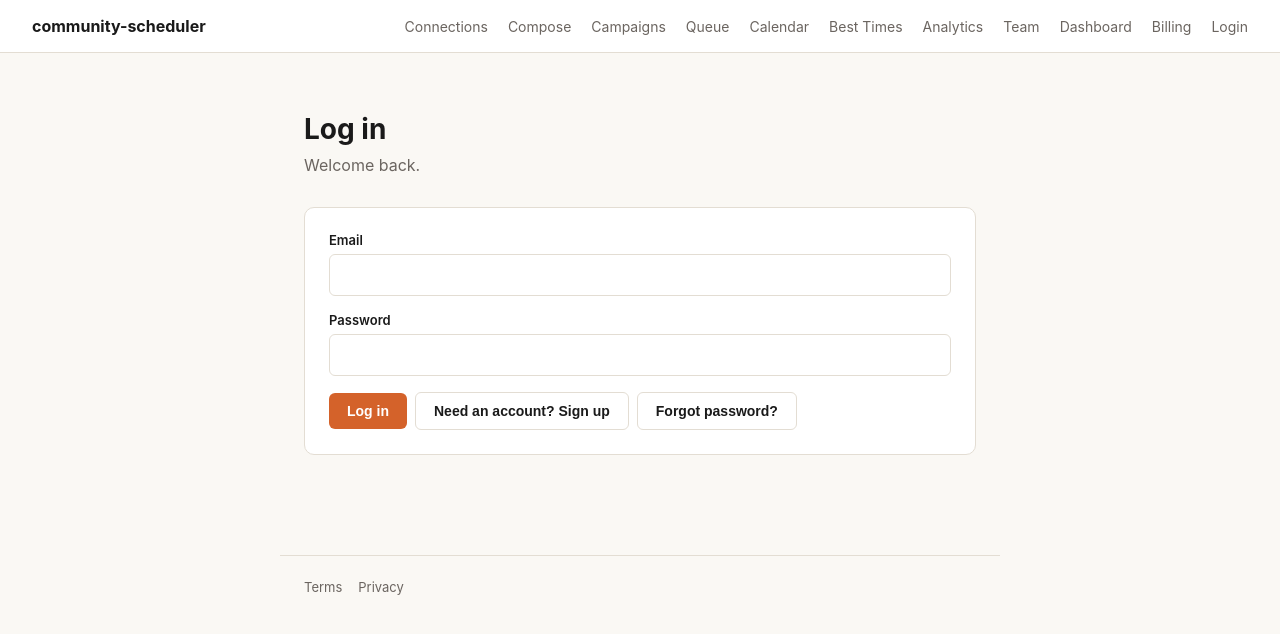
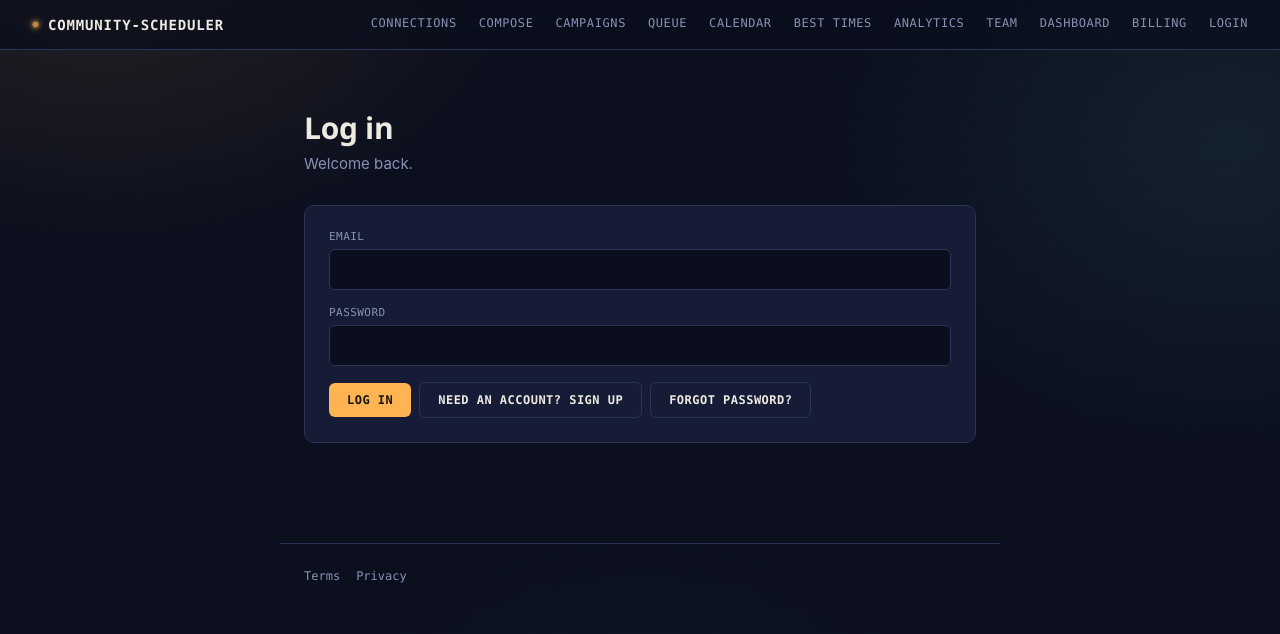
Before and after one commit to freelancejesse777-art/Community-Scheduler, a Next.js app: page /login in a window 1280 px wide. Shown: the top 634 px of the page. Built offline with nearby package versions, Linux system fonts and the light colour scheme.

Commit message:
Update globals.css

```diff
--- a/app/globals.css
+++ b/app/globals.css
@@ -1,25 +1,98 @@
+/* ============================================================
+   Community Scheduler — visual system
+   Direction: "broadcast console" — one signal, tuned to many
+   frequencies. Deep console navy, amber signal accent, teal
+   data/secondary accent, monospace for anything that reads like
+   instrumentation (timestamps, stats, pills, nav).
+   ============================================================ */
+
 :root {
-  --ink: #1a1a1a;
-  --paper: #faf8f4;
-  --accent: #d4622a;
-  --muted: #6b6560;
-  --line: #e3ddd3;
-  --danger: #b3422f;
-  --success: #3a6b4a;
+  --bg: #0f1424;
+  --bg-2: #0b0f1d;
+  --panel: #161c36;
+  --panel-2: #1c2342;
+  --line: #2a3358;
+  --line-soft: #232a4c;
+  --ink: #edeae1;
+  --muted: #8891b5;
+  --amber: #ffb454;
+  --amber-dim: rgba(255, 180, 84, 0.14);
+  --teal: #5fd4c4;
+  --teal-dim: rgba(95, 212, 196, 0.14);
+  --coral: #ff7a6b;
+  --coral-dim: rgba(255, 122, 107, 0.14);
+
+  /* legacy aliases so anything still referencing these keeps working */
+  --paper: var(--bg);
+  --accent: var(--amber);
+  --danger: var(--coral);
+  --success: var(--teal);
+
+  --font-display: "Space Grotesk", "Segoe UI", sans-serif;
+  --font-body: "IBM Plex Sans", -apple-system, BlinkMacSystemFont, "Segoe UI", sans-serif;
+  --font-mono: "IBM Plex Mono", ui-monospace, SFMono-Regular, Menlo, monospace;
 }
 
 * { box-sizing: border-box; }
 
+html { scroll-behavior: smooth; }
+
 body {
   margin: 0;
-  font-family: -apple-system, BlinkMacSystemFont, "Segoe UI", sans-serif;
-  background: var(--paper);
+  font-family: var(--font-body);
+  background: var(--bg);
   color: var(--ink);
+  position: relative;
+  min-height: 100vh;
 }
+
+/* Ambient background — two slow-drifting glows plus a faint scanline
+   texture, fixed so it doesn't scroll with content. Very low opacity;
+   this is atmosphere, not decoration you're meant to consciously notice. */
+body::before {
+  content: "";
+  position: fixed;
+  inset: 0;
+  z-index: -2;
+  background:
+    radial-gradient(720px 480px at 8% -5%, rgba(255, 180, 84, 0.10), transparent 60%),
+    radial-gradient(680px 520px at 96% 18%, rgba(95, 212, 196, 0.09), transparent 60%),
+    radial-gradient(600px 600px at 50% 115%, rgba(95, 212, 196, 0.06), transparent 65%),
+    var(--bg-2);
+  background-repeat: no-repeat;
+  animation: drift 90s ease-in-out infinite alternate;
+}
+
+body::after {
+  content: "";
+  position: fixed;
+  inset: 0;
+  z-index: -1;
+  pointer-events: none;
+  background-image: repeating-linear-gradient(
+    to bottom,
+    rgba(237, 234, 225, 0.018),
+    rgba(237, 234, 225, 0.018) 1px,
+    transparent 1px,
+    transparent 3px
+  );
+  opacity: 0.5;
+}
+
+@keyframes drift {
+  0% { background-position: 0 0, 0 0, 0 0, 0 0; }
+  100% { background-position: -40px 30px, 30px -20px, 0 -10px, 0 0; }
+}
+
+/* ---------------- Nav / broadcast console strip ---------------- */
 
 .topnav {
   border-bottom: 1px solid var(--line);
-  background: white;
+  background: rgba(11, 15, 29, 0.72);
+  backdrop-filter: blur(10px);
+  position: sticky;
+  top: 0;
+  z-index: 20;
 }
 
 .topnav-row {
@@ -29,15 +102,61 @@ body {
   padding: 16px 32px;
 }
 
-.brand { font-weight: 700; text-decoration: none; color: var(--ink); white-space: nowrap; }
+.brand {
+  font-family: var(--font-mono);
+  font-weight: 600;
+  font-size: 14px;
+  letter-spacing: 0.06em;
+  text-transform: uppercase;
+  text-decoration: none;
+  color: var(--ink);
+  white-space: nowrap;
+  display: inline-flex;
+  align-items: center;
+  gap: 9px;
+}
+
+.brand::before {
+  content: "";
+  width: 7px;
+  height: 7px;
+  border-radius: 50%;
+  background: var(--amber);
+  box-shadow: 0 0 0 3px var(--amber-dim), 0 0 10px 1px rgba(255, 180, 84, 0.6);
+  animation: pulse-dot 2.4s ease-in-out infinite;
+}
+
+@keyframes pulse-dot {
+  0%, 100% { opacity: 1; transform: scale(1); }
+  50% { opacity: 0.55; transform: scale(0.82); }
+}
 
 .navlinks a {
-  margin-left: 20px;
+  margin-left: 22px;
   text-decoration: none;
   color: var(--muted);
-  font-size: 14px;
+  font-family: var(--font-mono);
+  font-size: 12px;
+  letter-spacing: 0.05em;
+  text-transform: uppercase;
+  position: relative;
+  padding-bottom: 3px;
+  transition: color 0.15s ease;
 }
-.navlinks a:hover { color: var(--accent); }
+.navlinks a::after {
+  content: "";
+  position: absolute;
+  left: 0;
+  bottom: 0;
+  width: 100%;
+  height: 1px;
+  background: var(--amber);
+  transform: scaleX(0);
+  transform-origin: left;
+  transition: transform 0.2s ease;
+}
+.navlinks a:hover { color: var(--ink); }
+.navlinks a:hover::after { transform: scaleX(1); }
 
 .navlinks-desktop { display: flex; align-items: center; }
 .navlinks-mobile { display: none; }
@@ -60,6 +179,38 @@ body {
   display: block;
 }
 
+/* Signal strip — the signature element. A quiet traveling waveform
+   that sits under the nav on every page, standing in for "one signal,
+   tuned across many frequencies." Freezes under reduced-motion. */
+.signal-strip {
+  width: 100%;
+  height: 30px;
+  display: block;
+  overflow: hidden;
+  background: linear-gradient(to bottom, rgba(255, 255, 255, 0.015), transparent);
+  border-bottom: 1px solid var(--line-soft);
+}
+.signal-strip svg { width: 100%; height: 100%; display: block; }
+.signal-strip path {
+  fill: none;
+  stroke: var(--teal);
+  stroke-width: 1.4;
+  opacity: 0.45;
+  stroke-dasharray: 6 5;
+  animation: signal-travel 5.5s linear infinite;
+}
+.signal-strip .peak {
+  stroke: var(--amber);
+  stroke-width: 1.6;
+  opacity: 0.85;
+  stroke-dasharray: none;
+  animation: none;
+}
+
+@keyframes signal-travel {
+  to { stroke-dashoffset: -110; }
+}
+
 main { max-width: 720px; margin: 0 auto; padding: 40px 24px; }
 
 .footer {
@@ -70,24 +221,68 @@ main { max-width: 720px; margin: 0 auto; padding: 40px 24px; }
 }
 .footer a {
   color: var(--muted);
-  font-size: 13px;
+  font-family: var(--font-mono);
+  font-size: 12px;
   text-decoration: none;
   margin-right: 16px;
 }
-.footer a:hover { color: var(--accent); }
+.footer a:hover { color: var(--amber); }
 
-h1 { font-size: 28px; margin-bottom: 8px; line-height: 1.25; }
-p.subtitle { color: var(--muted); margin-top: 0; margin-bottom: 32px; }
+/* ---------------- Typography ---------------- */
+
+h1 {
+  font-family: var(--font-display);
+  font-weight: 600;
+  font-size: 30px;
+  letter-spacing: -0.01em;
+  margin-bottom: 8px;
+  line-height: 1.2;
+  color: var(--ink);
+}
+p.subtitle { color: var(--muted); margin-top: 0; margin-bottom: 32px; font-size: 15px; }
+
+strong { color: var(--ink); }
+
+a { color: var(--teal); }
+
+/* ---------------- Cards ---------------- */
 
 .card {
-  background: white;
+  background: var(--panel);
   border: 1px solid var(--line);
   border-radius: 10px;
   padding: 24px;
   margin-bottom: 20px;
+  animation: rise 0.45s ease both;
+  transition: border-color 0.2s ease, transform 0.2s ease, box-shadow 0.2s ease;
+}
+.card:hover {
+  border-color: var(--line-soft);
+  box-shadow: 0 8px 24px -12px rgba(0, 0, 0, 0.5);
 }
 
-label { display: block; font-size: 13px; font-weight: 600; margin-bottom: 6px; margin-top: 16px; }
+main > .card:nth-of-type(1) { animation-delay: 0.02s; }
+main > .card:nth-of-type(2) { animation-delay: 0.08s; }
+main > .card:nth-of-type(3) { animation-delay: 0.14s; }
+main > .card:nth-of-type(4) { animation-delay: 0.2s; }
+main > .card:nth-of-type(n+5) { animation-delay: 0.24s; }
+
+@keyframes rise {
+  from { opacity: 0; transform: translateY(8px); }
+  to { opacity: 1; transform: translateY(0); }
+}
+
+label {
+  display: block;
+  font-family: var(--font-mono);
+  font-size: 11px;
+  font-weight: 500;
+  letter-spacing: 0.04em;
+  text-transform: uppercase;
+  color: var(--muted);
+  margin-bottom: 6px;
+  margin-top: 16px;
+}
 label:first-child { margin-top: 0; }
 
 input, textarea, select {
@@ -95,55 +290,95 @@ input, textarea, select {
   padding: 10px 12px;
   border: 1px solid var(--line);
   border-radius: 6px;
-  font-size: 16px; /* 16px prevents iOS Safari from auto-zooming on focus */
-  font-family: inherit;
+  font-size: 15px;
+  font-family: var(--font-body);
+  background: var(--bg-2);
+  color: var(--ink);
+  transition: border-color 0.15s ease, box-shadow 0.15s ease;
+}
+input::placeholder, textarea::placeholder { color: #565f82; }
+input:focus, textarea:focus, select:focus {
+  outline: none;
+  border-color: var(--teal);
+  box-shadow: 0 0 0 3px var(--teal-dim);
 }
 
 textarea { min-height: 120px; resize: vertical; }
 
 button {
-  background: var(--accent);
-  color: white;
+  background: var(--amber);
+  color: #1a1508;
   border: none;
   padding: 10px 18px;
   border-radius: 6px;
-  font-size: 14px;
+  font-family: var(--font-mono);
+  font-size: 12px;
   font-weight: 600;
+  letter-spacing: 0.04em;
+  text-transform: uppercase;
   cursor: pointer;
   margin-top: 16px;
   margin-right: 8px;
+  transition: transform 0.12s ease, box-shadow 0.12s ease, opacity 0.12s ease;
 }
-button:hover { opacity: 0.9; }
-button.secondary { background: white; color: var(--ink); border: 1px solid var(--line); }
+button:hover:not(:disabled) {
+  box-shadow: 0 0 0 4px var(--amber-dim);
+  transform: translateY(-1px);
+}
+button:active:not(:disabled) { transform: translateY(0); }
+button:disabled { opacity: 0.5; cursor: not-allowed; }
+button:focus-visible { outline: 2px solid var(--amber); outline-offset: 2px; }
 
-.error { color: var(--danger); font-size: 13px; margin-top: 8px; }
-.success { color: var(--success); font-size: 13px; margin-top: 8px; }
+button.secondary {
+  background: transparent;
+  color: var(--ink);
+  border: 1px solid var(--line);
+}
+button.secondary:hover:not(:disabled) {
+  border-color: var(--teal);
+  box-shadow: 0 0 0 4px var(--teal-dim);
+}
+
+.error { color: var(--coral); font-size: 13px; margin-top: 8px; font-family: var(--font-mono); }
+.success { color: var(--teal); font-size: 13px; margin-top: 8px; font-family: var(--font-mono); }
 .warning {
-  background: #fdf3e7;
-  border: 1px solid #e8c99a;
+  background: var(--amber-dim);
+  border: 1px solid rgba(255, 180, 84, 0.35);
   padding: 12px;
   border-radius: 6px;
   font-size: 13px;
   margin-top: 12px;
+  color: var(--ink);
 }
 
 .pill {
   display: inline-block;
-  font-size: 11px;
-  padding: 2px 8px;
+  font-family: var(--font-mono);
+  font-size: 10px;
+  font-weight: 600;
+  letter-spacing: 0.04em;
+  text-transform: uppercase;
+  padding: 3px 9px;
   border-radius: 100px;
-  background: #eee;
+  background: rgba(237, 234, 225, 0.08);
   color: var(--muted);
   margin-left: 8px;
 }
-.pill.posted { background: #e2f0e6; color: var(--success); }
-.pill.pending { background: #fdf3e7; color: #a06a1e; }
-.pill.failed { background: #f5e3e0; color: var(--danger); }
+.pill.posted { background: var(--teal-dim); color: var(--teal); }
+.pill.pending { background: var(--amber-dim); color: var(--amber); }
+.pill.failed { background: var(--coral-dim); color: var(--coral); }
+
+/* Loading text — a quiet pulse instead of static grey copy */
+p.subtitle:only-child { animation: text-pulse 1.6s ease-in-out infinite; }
+@keyframes text-pulse {
+  0%, 100% { opacity: 0.55; }
+  50% { opacity: 1; }
+}
 
 /* --- Mobile breakpoint --- */
 @media (max-width: 640px) {
   .topnav-row { padding: 14px 16px; }
-  .brand { font-size: 14px; }
+  .brand { font-size: 12px; }
   .navlinks-desktop { display: none; }
   .nav-toggle { display: flex; }
   .navlinks-mobile {
@@ -155,15 +390,15 @@ button.secondary { background: white; color: var(--ink); border: 1px solid var(-
   .navlinks-mobile a {
     margin-left: 0;
     padding: 12px 0;
-    border-bottom: 1px solid var(--line);
-    font-size: 15px;
+    border-bottom: 1px solid var(--line-soft);
+    font-size: 13px;
   }
   .navlinks-mobile a:last-child { border-bottom: none; }
 
   main { padding: 24px 16px; }
   .footer { padding: 16px; }
 
-  h1 { font-size: 22px; }
+  h1 { font-size: 24px; }
   p.subtitle { margin-bottom: 24px; font-size: 14px; }
 
   .card { padding: 16px; }
@@ -171,8 +406,21 @@ button.secondary { background: white; color: var(--ink); border: 1px solid var(-
   button {
     width: 100%;
     margin-right: 0;
-    padding: 12px 18px;
   }
-  /* Buttons that sit side-by-side inline (e.g. status labels) shouldn't stretch */
+
   .pill { width: auto; }
+
+  .signal-strip { height: 22px; }
 }
+
+/* Respect reduced-motion: freeze everything decorative, keep the app usable */
+@media (prefers-reduced-motion: reduce) {
+  *, *::before, *::after {
+    animation-duration: 0.001ms !important;
+    animation-iteration-count: 1 !important;
+    transition-duration: 0.001ms !important;
+    scroll-behavior: auto !important;
+  }
+  body::before { animation: none; }
+  .signal-strip path { animation: none; stroke-dasharray: none; opacity: 0.35; }
+}
```
